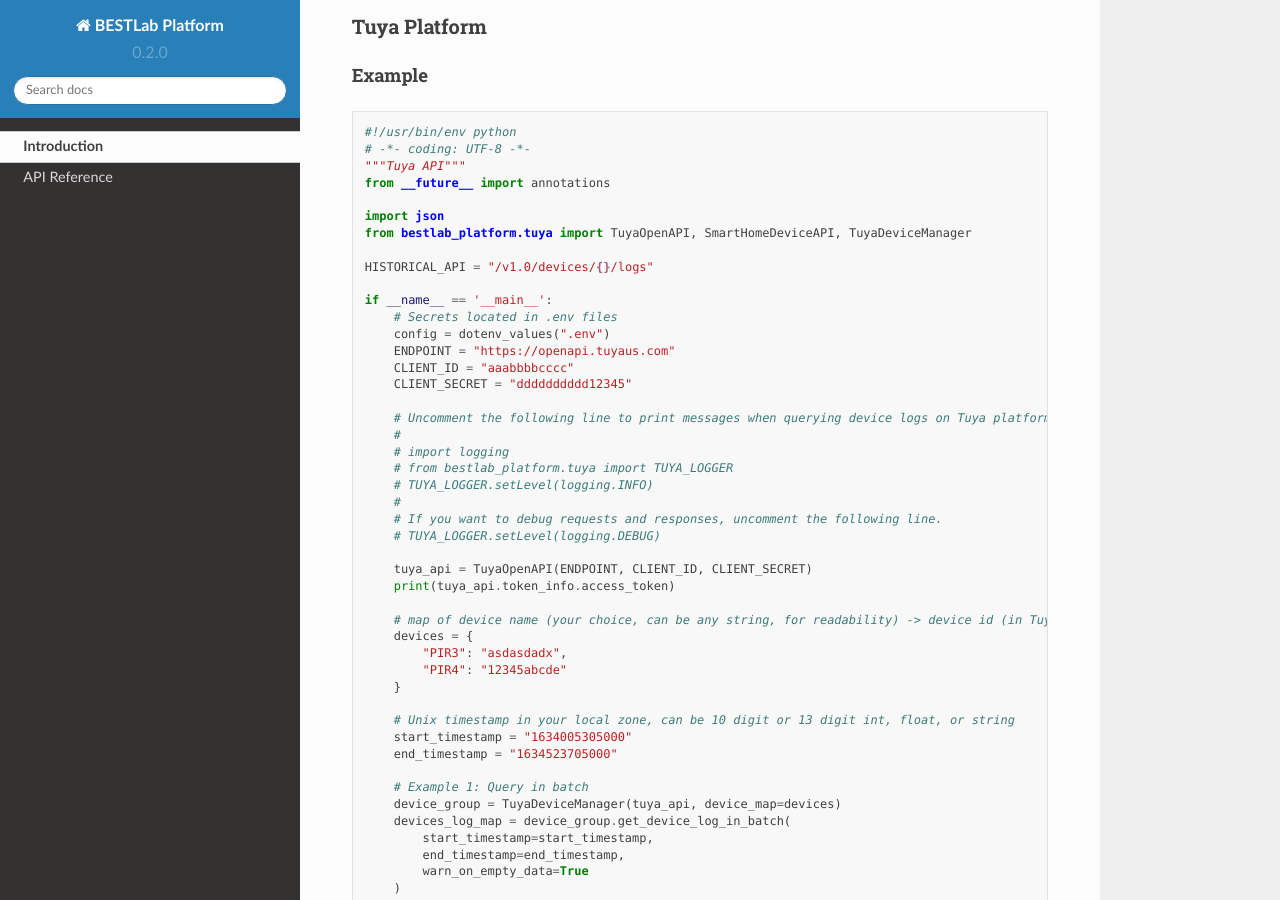
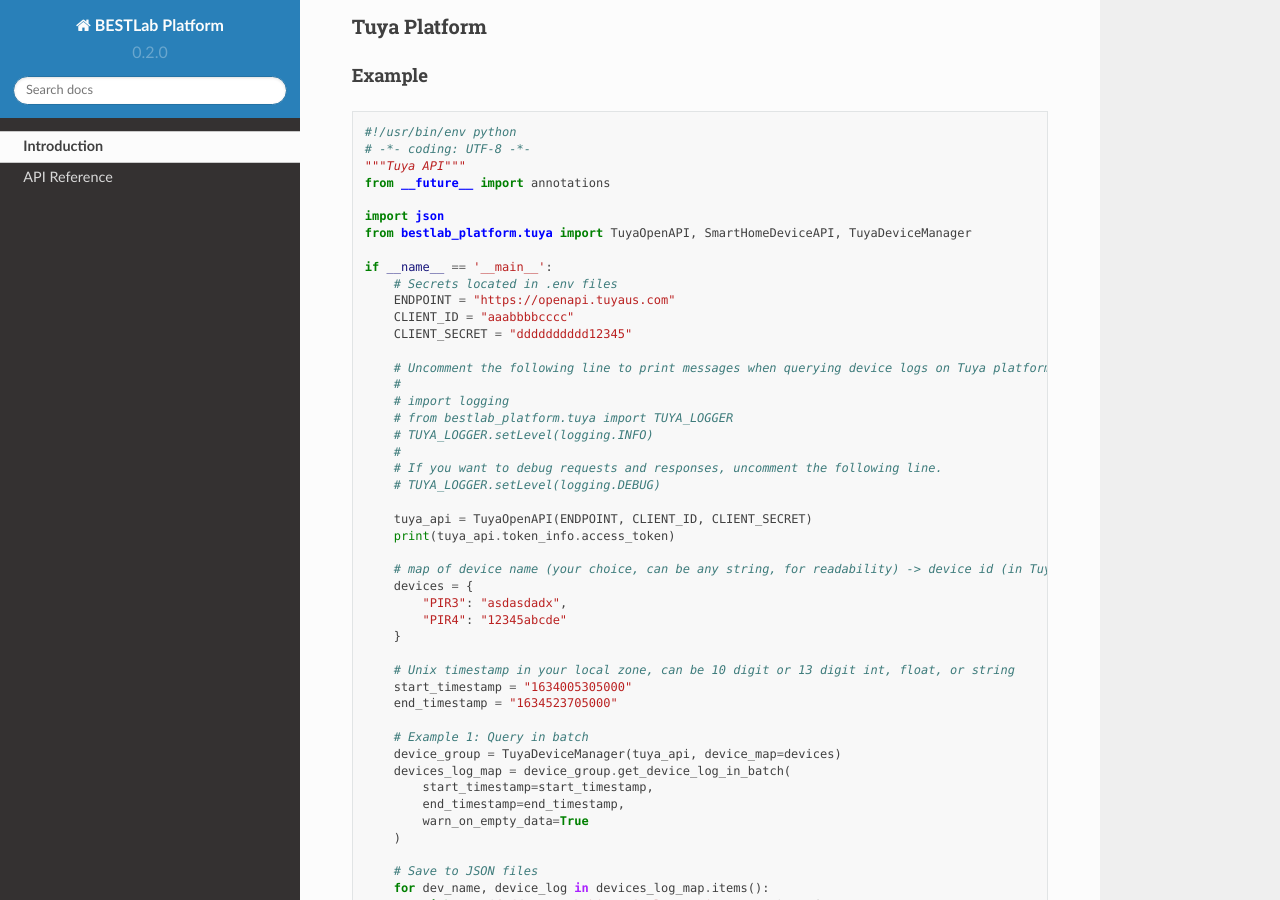
Before and after one commit to umonaca/bestlab_platform, a Sphinx documentation site: the page built from docs/source/index.rst, in a window 1280 px wide and 900 px high, scrolled down 1273 px. Built offline with Sphinx 7.4.7 and the Read the Docs theme 2.0.0, drawn with Linux system fonts in a browser that asks for light colours.

Commit message:
fix(doc): dotenv in example and one redundant line

```diff
--- a/README.rst
+++ b/README.rst
@@ -82,11 +82,8 @@
    import json
    from bestlab_platform.tuya import TuyaOpenAPI, SmartHomeDeviceAPI, TuyaDeviceManager
 
-   HISTORICAL_API = "/v1.0/devices/{}/logs"
-
    if __name__ == '__main__':
        # Secrets located in .env files
-       config = dotenv_values(".env")
        ENDPOINT = "https://openapi.tuyaus.com"
        CLIENT_ID = "aaabbbbcccc"
        CLIENT_SECRET = "dddddddddd12345"
--- a/docs/source/index.rst
+++ b/docs/source/index.rst
@@ -93,11 +93,8 @@
    import json
    from bestlab_platform.tuya import TuyaOpenAPI, SmartHomeDeviceAPI, TuyaDeviceManager
 
-   HISTORICAL_API = "/v1.0/devices/{}/logs"
-
    if __name__ == '__main__':
        # Secrets located in .env files
-       config = dotenv_values(".env")
        ENDPOINT = "https://openapi.tuyaus.com"
        CLIENT_ID = "aaabbbbcccc"
        CLIENT_SECRET = "dddddddddd12345"
```
Also changed, not shown: README.md (+0 -3 lines), 1 other file.
